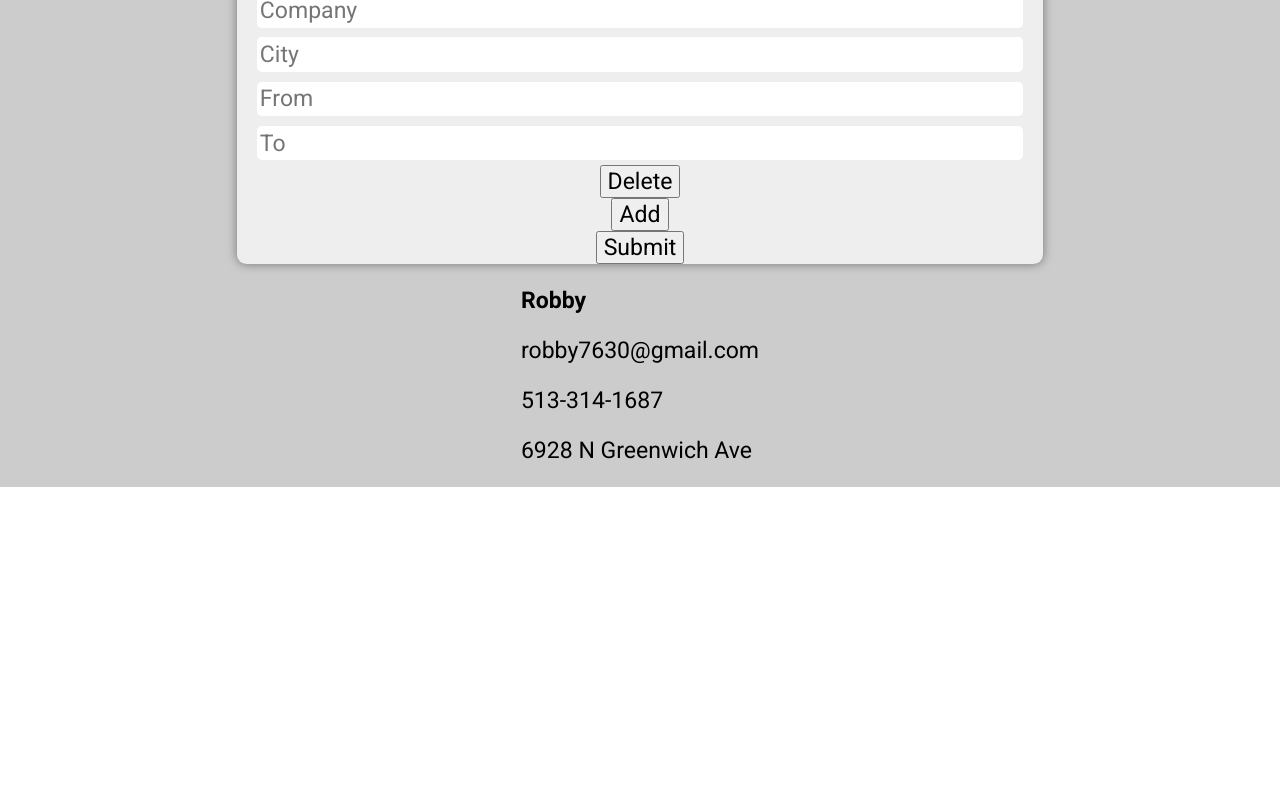
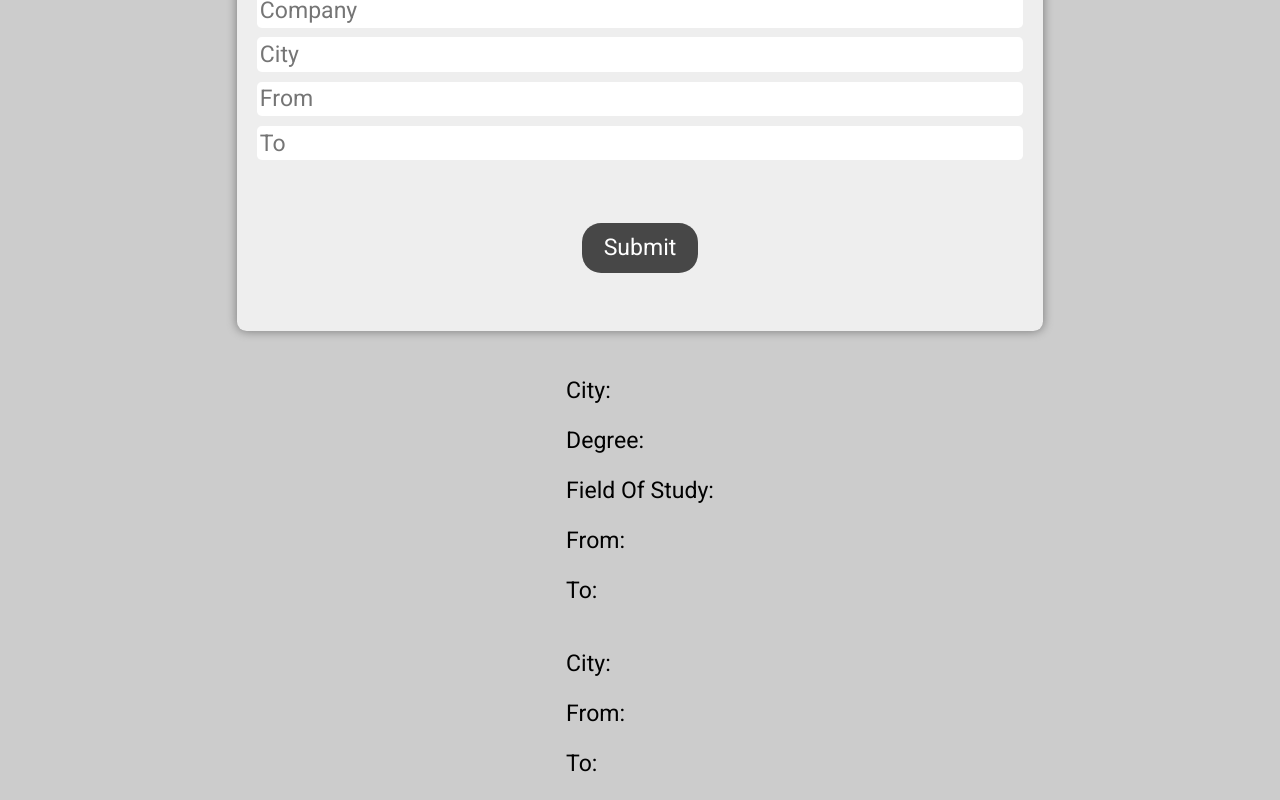
Before and after one commit to rob-noyes/cv-builder, a React (Create React App) app: page / in a window 1280 px wide. Shown: the part 847-1647 px from the top of the page. Before the commit the page ends 1334 px from the top, so only its background shows below. Built offline with nearby package versions, Linux system fonts and the light colour scheme.

Commit message:
edit to layout, added names for sections

```diff
--- a/public/index.html
+++ b/public/index.html
@@ -1,14 +1,12 @@
 <!DOCTYPE html>
 <html lang="en">
+
 <head>
   <meta charset="utf-8" />
   <link rel="icon" href="%PUBLIC_URL%/favicon.ico" />
   <meta name="viewport" content="width=device-width, initial-scale=1" />
   <meta name="theme-color" content="#000000" />
-    <meta
-      name="description"
-      content="Web site created using create-react-app"
-    />
+  <meta name="description" content="Web site created using create-react-app" />
   <link rel="apple-touch-icon" href="%PUBLIC_URL%/logo192.png" />
   <!--
       manifest.json provides metadata used when your web app is installed on a
@@ -24,8 +22,9 @@
       work correctly both with client-side routing and a non-root public URL.
       Learn how to configure a non-root public URL by running `npm run build`.
     -->
-    <title>React App</title>
+  <title>CV Builder</title>
 </head>
+
 <body>
   <noscript>You need to enable JavaScript to run this app.</noscript>
   <div id="root"></div>
@@ -40,4 +39,5 @@
       To create a production bundle, use `npm run build` or `yarn build`.
     -->
 </body>
+
 </html>
--- a/src/App.css
+++ b/src/App.css
@@ -72,3 +72,24 @@ input {
   border: 1px solid transparent;
   padding: 0.1rem;
 }
+
+#submit-info {
+  margin: 3rem;
+  padding: 0.5rem 1rem;
+  border-radius: 1rem;
+  border: 2px solid transparent;
+  background: rgb(71, 71, 71);
+  cursor: pointer;
+  color: white;
+}
+
+#resumeBuild {
+  display: flex;
+  flex-direction: column;
+  justify-content: center;
+  align-content: center;
+  text-align: left;
+}
+
+.basic-info {
+}
--- a/src/App.js
+++ b/src/App.js
@@ -8,10 +8,10 @@ import Resume from './components/Resume';
 
 const App = () => {
   const [personalInfo, setPersonalInfo] = useState({
-    fullName: 'Robby',
-    email: 'robby7630@gmail.com',
-    phoneNumber: '513-314-1687',
-    address: '6928 N Greenwich Ave',
+    fullName: '',
+    email: '',
+    phoneNumber: '',
+    address: '',
     school: '',
     city: '',
     degree: '',
@@ -177,7 +177,7 @@ const App = () => {
           onChangeFrom={handleCompanyFrom}
           onChangeTo={handleCompanyTo}
         />
-        <button form="submit-form" type="submit">
+        <button id="submit-info" form="submit-form" type="submit">
           Submit
         </button>
       </div>
--- a/src/components/Experience.js
+++ b/src/components/Experience.js
@@ -29,8 +29,6 @@ const Experience = ({
         <input value={fromValue} onChange={onChangeFrom} placeholder="From" />
         <input value={toValue} onChange={onChangeTo} placeholder="To" />
       </form>
-      <button>Delete</button>
-      <button>Add</button>
     </section>
   );
 };
--- a/src/components/Resume.js
+++ b/src/components/Resume.js
@@ -10,18 +10,18 @@ const Resume = ({ details }) => {
       </div>
       <div className="educationContainer">
         <h3>{details.school}</h3>
-        <p>{details.city}</p>
-        <p>{details.degree}</p>
-        <p>{details.study}</p>
-        <p>{details.from}</p>
-        <p>{details.to}</p>
+        <p>City: {details.city}</p>
+        <p>Degree: {details.degree}</p>
+        <p>Field Of Study: {details.study}</p>
+        <p>From: {details.from}</p>
+        <p>To: {details.to}</p>
       </div>
       <div className="experienceContainer">
         <h3>{details.position}</h3>
         <p>{details.company}</p>
-        <p>{details.companyCity}</p>
-        <p>{details.companyFrom}</p>
-        <p>{details.companyTo}</p>
+        <p>City: {details.companyCity}</p>
+        <p>From: {details.companyFrom}</p>
+        <p>To: {details.companyTo}</p>
       </div>
     </div>
   );
```
Lines whose indentation alone changed are shown as unchanged.
